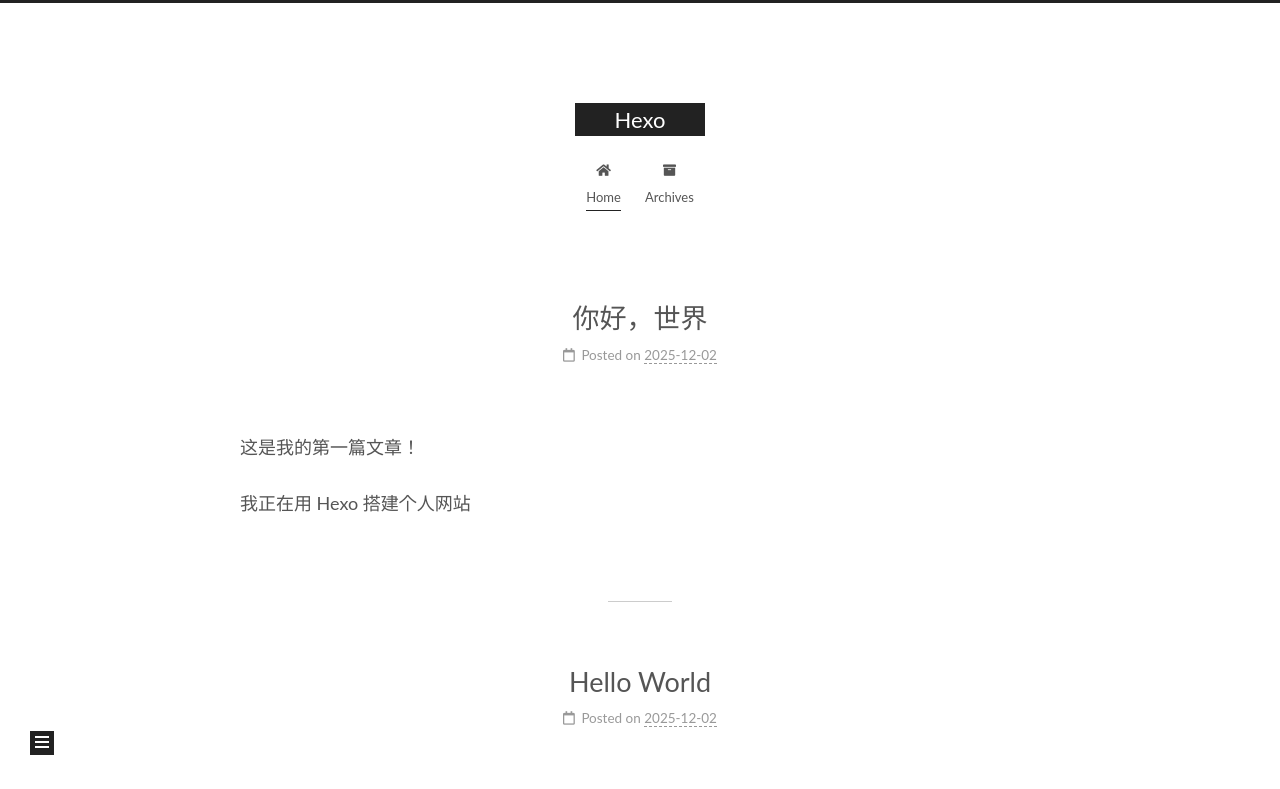
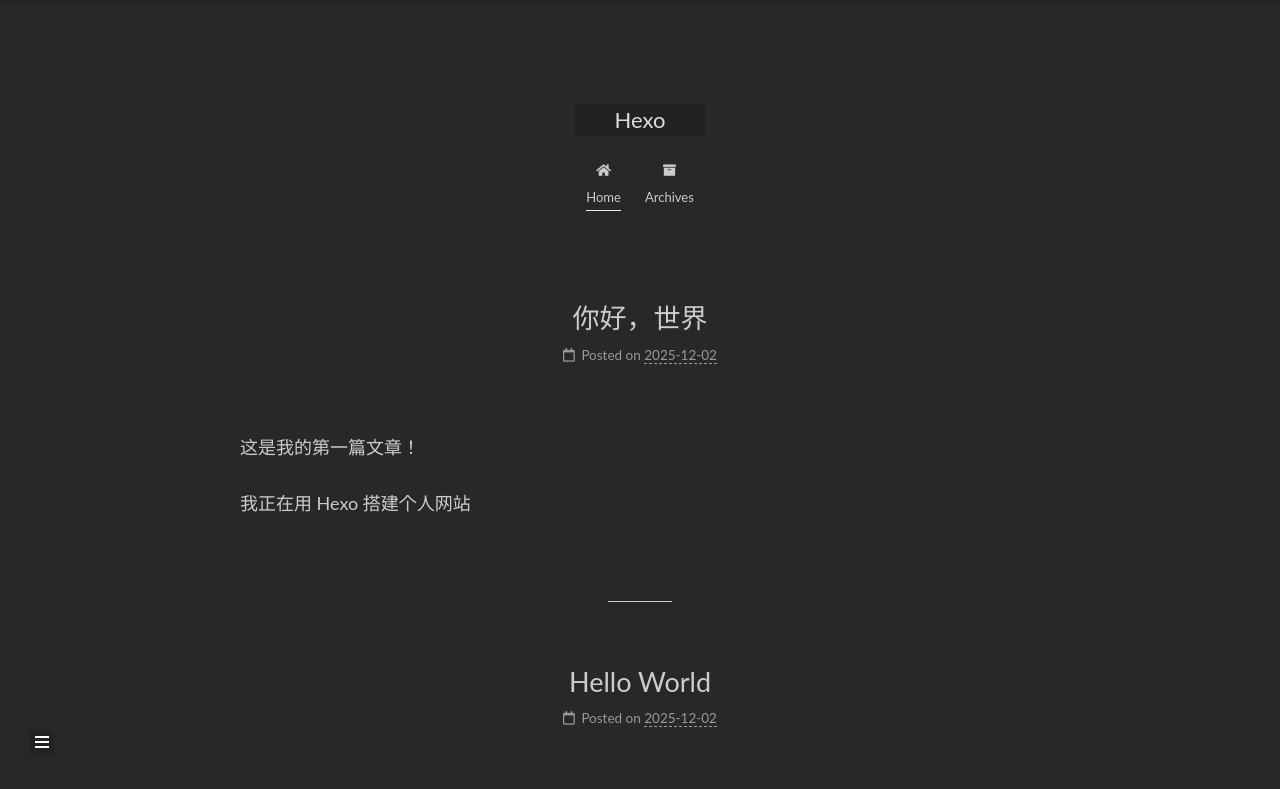
Before and after one commit to miaoqa5-web/miaoqa5-web.github.io, a plain HTML site: page index.html in a window 1280 px wide. Shown: the top 789 px of the page. Drawn offline with Linux system fonts and the dark colour scheme.

Commit message:
Site updated: 2025-12-03 20:48:17

```diff
--- a/css/main.css
+++ b/css/main.css
@@ -18,6 +18,34 @@
   --btn-default-hover-color: #222;
   --btn-default-hover-border-color: #222;
 }
+@media (prefers-color-scheme: dark) {
+  :root {
+    --body-bg-color: #282828;
+    --content-bg-color: #333;
+    --card-bg-color: #555;
+    --text-color: #ccc;
+    --blockquote-color: #bbb;
+    --link-color: #ccc;
+    --link-hover-color: #eee;
+    --brand-color: #ddd;
+    --brand-hover-color: #ddd;
+    --table-row-odd-bg-color: #282828;
+    --table-row-hover-bg-color: #363636;
+    --menu-item-bg-color: #555;
+    --btn-default-bg: #222;
+    --btn-default-color: #ccc;
+    --btn-default-border-color: #555;
+    --btn-default-hover-bg: #666;
+    --btn-default-hover-color: #ccc;
+    --btn-default-hover-border-color: #666;
+  }
+  img {
+    opacity: 0.75;
+  }
+  img:hover {
+    opacity: 0.9;
+  }
+}
 html {
   line-height: 1.15; /* 1 */
   -webkit-text-size-adjust: 100%; /* 2 */
@@ -1169,7 +1197,7 @@ pre .javascript .function {
 }
 .links-of-author a::before,
 .links-of-author span.exturl::before {
-  background: #ff4224;
+  background: #d0ff7d;
   border-radius: 50%;
   content: ' ';
   display: inline-block;
```
